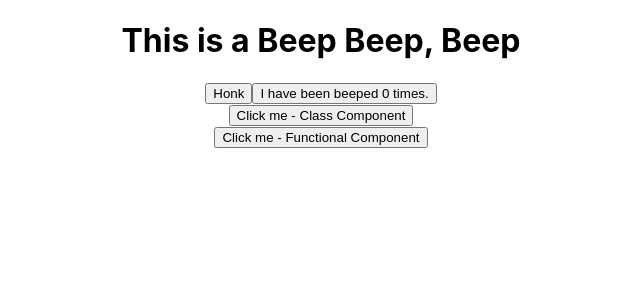
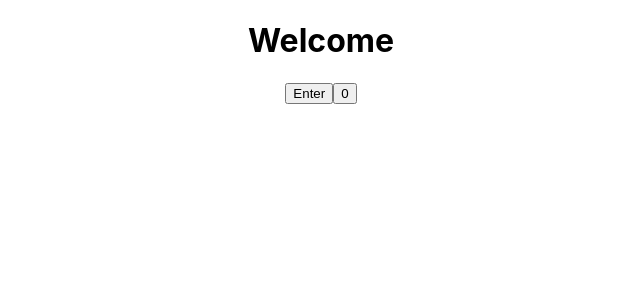
Before and after one commit to MartinBradbury/react-trial, a React (Create React App) app in the folder my-app/: page / in a window 1280 px wide. Shown: the top 300 px of the page, without its empty margins (319-959 px from the left). Built offline with nearby package versions, Linux system fonts and the light colour scheme.

Commit message:
another run through of class component with the pref way of binding eventhandlers

```diff
--- a/my-app/src/App.js
+++ b/my-app/src/App.js
@@ -11,6 +11,7 @@ import Test from './components/Test';
 import BeepOne from './components/BeepOne';
 import EventsClass from './components/EventsClass';
 import EventsFunctional from './components/EventsFunctional';
+import FinalComponent from './components/FinalComponent';
 
 
 
@@ -24,9 +25,10 @@ function App() {
       <AnotherUser />
       <NewComp /> */}
       {/* <Test /> */}
-      <BeepOne />
+      {/* <BeepOne />
       <EventsClass />
-      <EventsFunctional />
+      <EventsFunctional /> */}
+      <FinalComponent />
     </div>
     </>
   );
--- /dev/null
+++ b/my-app/src/components/FinalComponent.js
@@ -0,0 +1,47 @@
+import React, { Component } from 'react'
+
+export class FinalComponent extends Component {
+    constructor(props) {
+      super(props)
+      this.state = {
+         intro: "Welcome",
+         buttonText: "Enter",
+         counter: 0,
+      };
+    }
+
+    myClick = () => {
+        this.setState((prevState) => ({
+            intro: prevState.intro === "Welcome" ? "Goodbye" : "Welcome",
+            buttonText: prevState.buttonText === "Enter" ? "Exit" : "Enter",
+        }), () => {
+            console.log(this.state.intro);
+            console.log(this.state.buttonText);
+        });
+    }
+
+    counter = () => {
+        this.setState((prevState) => ({
+            counter: prevState.counter + 1
+        }), () => {
+            console.log(this.state.counter);
+        })
+    }
+
+
+
+
+
+
+  render() {
+    return (
+      <div>
+        <h1>{this.state.intro}</h1>
+        <button onClick={this.myClick}>{this.state.buttonText}</button>
+        <button onClick={this.counter}>{this.state.counter}</button>
+      </div>
+    )
+  }
+}
+
+export default FinalComponent
```
